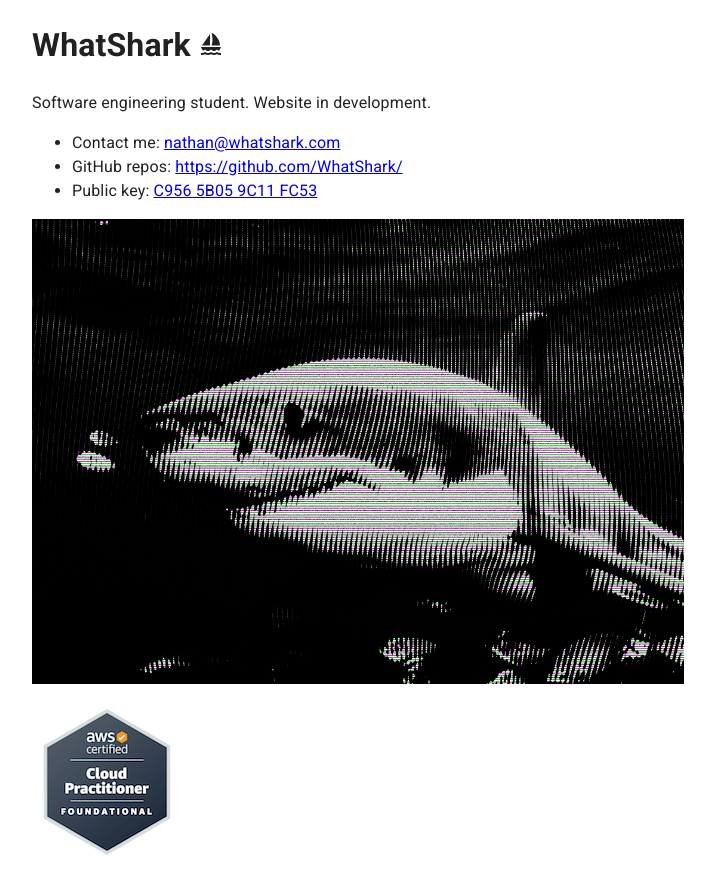
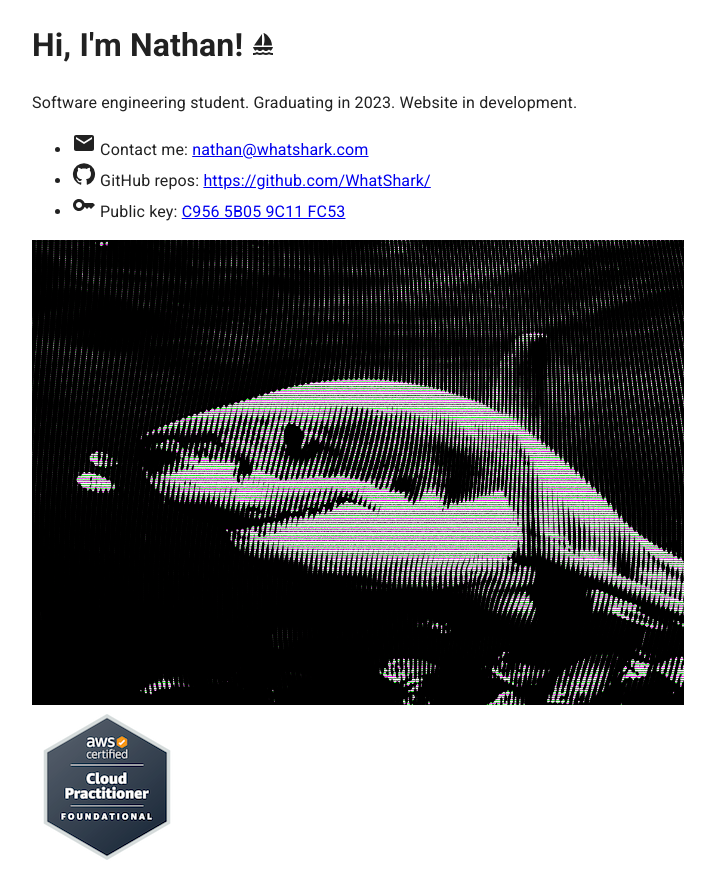
Before and after one commit to WhatShark/portfolio, a Next.js app: page / in a window 1280 px wide. Shown: the whole page, without its empty margins (182-897 px from the left). Built offline with nearby package versions, Linux system fonts and the light colour scheme.

Commit message:
Add robots, description and icons

```diff
--- a/pages/_app.tsx
+++ b/pages/_app.tsx
@@ -10,6 +10,10 @@ function MyApp({ Component, pageProps }: AppProps) {
       <Head>
         <title>Portfolio | WhatShark</title>
         <meta name="viewport" content="initial-scale=1, width=device-width" />
+        <meta
+          name="description"
+          content="Software engineer. Building cloud-first, secure and scalable applications."
+        />
       </Head>
       <CssBaseline />
       <ThemeProvider theme={Theme}>
--- a/pages/index.tsx
+++ b/pages/index.tsx
@@ -5,21 +5,27 @@ import Image from "next/image";
 import Container from "@mui/material/Container";
 import Stack from "@mui/material/Stack";
 import SailingIcon from "@mui/icons-material/Sailing";
+import EmailIcon from "@mui/icons-material/Email";
+import GitHubIcon from "@mui/icons-material/GitHub";
+import KeyIcon from "@mui/icons-material/Key";
 
 const Home: NextPage = () => {
   return (
     <Container maxWidth="md">
       <h1>
-        WhatShark <SailingIcon />
+        Hi, I&apos;m Nathan! <SailingIcon />
       </h1>
-      <p>Software engineering student. Website in development.</p>
+      <p>
+        Software engineering student. Graduating in 2023. Website in
+        development.
+      </p>
       <ul>
         <li>
-          Contact me:{" "}
+          <EmailIcon /> Contact me:{" "}
           <a href="mailto:nathan@whatshark.com">nathan@whatshark.com</a>
         </li>
         <li>
-          GitHub repos:{" "}
+          <GitHubIcon /> GitHub repos:{" "}
           <a
             href="https://github.com/WhatShark/"
             target="_blank"
@@ -29,11 +35,12 @@ const Home: NextPage = () => {
           </a>
         </li>
         <li>
-          Public key: <a href="/public-key.pub">C956 5B05 9C11 FC53</a>
+          <KeyIcon /> Public key:{" "}
+          <a href="/public-key.pub">C956 5B05 9C11 FC53</a>
         </li>
       </ul>
 
-      <Stack spacing={2}>
+      <Stack>
         <div>
           <Image
             src={sharkImage}
```
Also changed, not shown: public/robots.txt (added).
